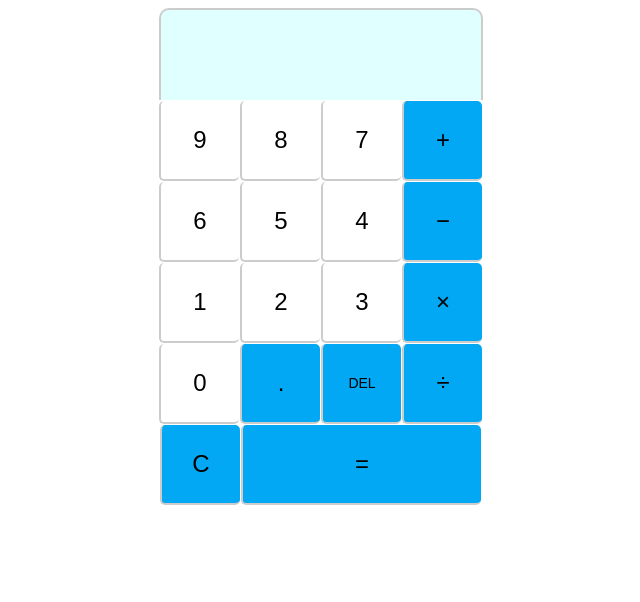
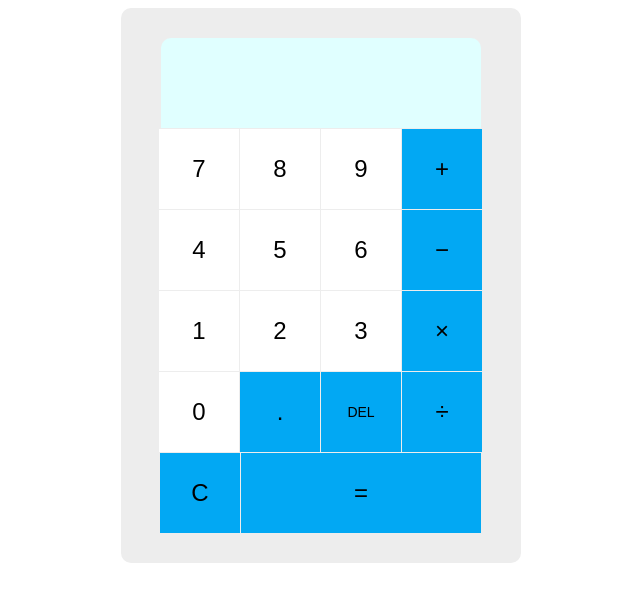
Before and after one commit to ethanchoi812/Javascript-Calculator, a plain HTML site: page index.html in a window 1280 px wide. Shown: the whole page, without its empty margins (319-959 px from the left). Drawn offline with Linux system fonts and the light colour scheme.

Commit message:
css, character limit

```diff
--- a/app.js
+++ b/app.js
@@ -48,15 +48,19 @@ var acct="";
 
 function numFunction(clickedId){
 //get value of btnObject based on btn ID
-	result.innerHTML += numObj[clickedId];
-	acct += numObj[clickedId];
-	acct.toString();
+	if((result.innerHTML).length <11){
+		result.innerHTML += numObj[clickedId];
+		acct += numObj[clickedId];
+		acct.toString();
+	}
 }
 
 function opFunction(clickedId){
 //get value of btnObject based on btn ID
-	result.innerHTML += opObj[clickedId][0];
-	acct += opObj[clickedId][1];
+	if((result.innerHTML).length <11){
+		result.innerHTML += opObj[clickedId][0];
+		acct += opObj[clickedId][1];
+	}
 }
 
 function equalFunction(e){
--- a/index.html
+++ b/index.html
@@ -5,21 +5,22 @@
 	<link rel="stylesheet" type="text/css" href="style.css">
 </head>
 <body>
+	<div class="outer-container">
 	<div class="container">
 	 <div id="result"></div>
 	 </div>
 		<div id="keypad">
 			<div class="container">
+				<button class="btn num-btn" id="seven">7</button>
+				<button class="btn num-btn" id="eight">8</button>
 				<button class="btn num-btn" id="nine">9</button>
-				<button class="btn num-btn" id="eight">8</button>
-				<button class="btn num-btn" id="seven">7</button>
 				<button class="btn op-btn" id="plus">&plus;</button>
 			</div>
 
 			<div class="container">
+				<button class="btn num-btn" id="four">4</button>
+				<button class="btn num-btn" id="five">5</button>
 				<button class="btn num-btn" id="six">6</button>
-				<button class="btn num-btn" id="five">5</button>
-				<button class="btn num-btn" id="four">4</button>
 				<button class="btn op-btn" id="minus">&minus;</button>
 			</div>
 
@@ -41,7 +42,6 @@
 				<button class="btn clrbtn" id="clear">C</button>
 				<button class="btn equalbtn" id="equals">&equals;</button>
 			</div>
-
 		</div>
 	</div>
 <script src="app.js"></script>
--- a/style.css
+++ b/style.css
@@ -3,8 +3,16 @@ body{
 	font-family: 'Arial', sans-serif;
 }
 
+.outer-container{
+	background-color: #ededed;
+	padding:30px 0px;
+	width: 400px;
+	margin: 0 auto;
+	border-radius: 10px;
+}
+
 #result{
-	font-size: 60px;
+	font-size: 48px;
 	height: 70px;
 	width: 320px;
 	padding-top: 20px;
@@ -12,8 +20,9 @@ body{
 	background-color: #e0ffff;
 	border-top-right-radius: 10px;
 	border-top-left-radius: 10px;
-	border: 2px solid #ccc;
+	/*border: 2px solid #fff;*/
 	border-bottom: none;
+	border-right: none;
 }
 
 .container{
@@ -25,13 +34,11 @@ body{
 button{
 	width:80px;
 	height: 80px;
-	border-radius: 5px;
 	border: none;
 	margin:1px 1px 0 0;
 	font-size: 24px;
 	font-family: 'Arial', sans-serif;
 	background-color: #02a8f3;
-	border: 2px solid #ccc;
 	border-top: none;
 	border-right: none;
 }
```
